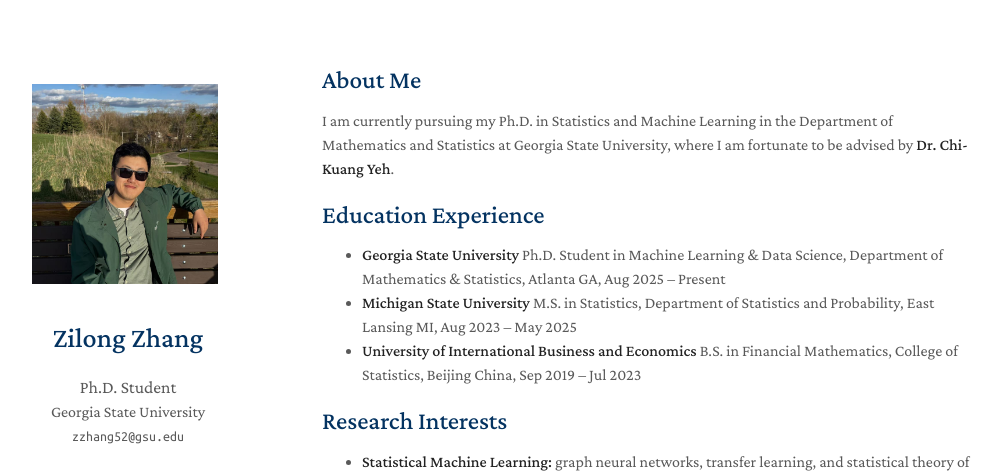
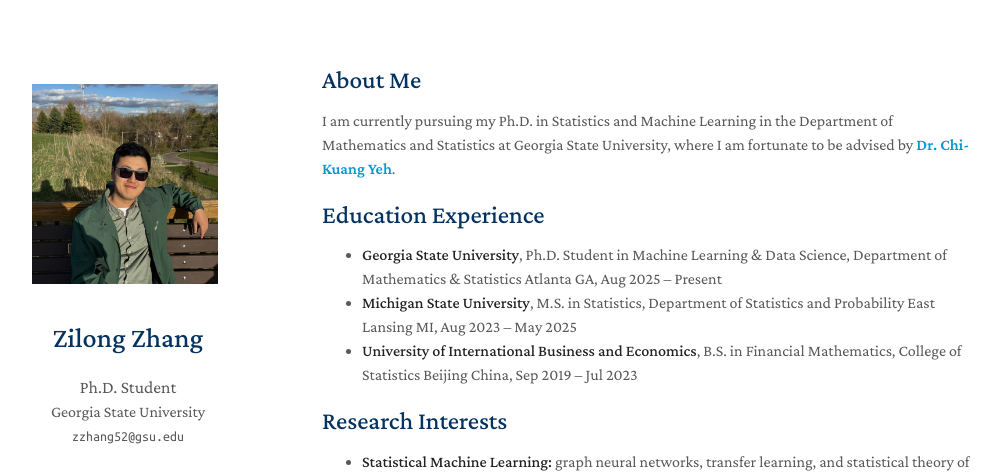
Before and after one commit to zilong7832/zilong7832.github.io, a Jekyll site: the page built from index.md, in a window 1280 px wide and 1183 px high. Shown: the top 473 px of the window, without its empty margins (148-1149 px from the left). Built offline with Jekyll 4.4.1, drawn with Linux system fonts in a browser that asks for light colours; a style sheet for code colours, icons or effects is not loaded; our own code applies the rules of GitHub Pages for plain Markdown files.

Commit message:
update publications and config for new site layout

```diff
--- a/index.md
+++ b/index.md
@@ -4,13 +4,16 @@ layout: homepage
 
 ## About Me
 
-I am currently pursuing my Ph.D. in Statistics and Machine Learning in the Department of Mathematics and Statistics at Georgia State University,  where I am fortunate to be advised by [**Dr. Chi-Kuang Yeh**](https://chikuang.github.io/).
+I am currently pursuing my Ph.D. in Statistics and Machine Learning in the Department of Mathematics and Statistics at Georgia State University,  where I am fortunate to be advised by <a href="https://chikuang.github.io/" style="color:#0099cc; font-weight:bold;">Dr. Chi-Kuang Yeh</a>.
 
 ## Education Experience
 
-- **Georgia State University** Ph.D. Student in Machine Learning & Data Science, Department of Mathematics & Statistics, Atlanta GA, Aug 2025 – Present
-- **Michigan State University** M.S. in Statistics, Department of Statistics and Probability, East Lansing MI, Aug 2023 – May 2025
-- **University of International Business and Economics** B.S. in Financial Mathematics, College of Statistics, Beijing China, Sep 2019 – Jul 2023
+- **Georgia State University**, Ph.D. Student in Machine Learning & Data Science, Department of Mathematics & Statistics
+Atlanta GA, Aug 2025 – Present
+- **Michigan State University**, M.S. in Statistics, Department of Statistics and Probability
+East Lansing MI, Aug 2023 – May 2025
+- **University of International Business and Economics**, B.S. in Financial Mathematics, College of Statistics
+Beijing China, Sep 2019 – Jul 2023
 
 ## Research Interests
 
```
